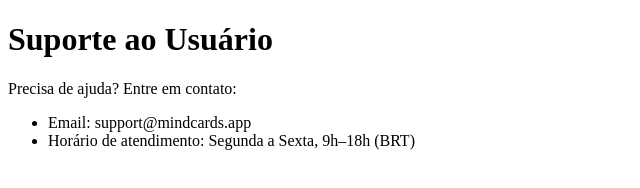
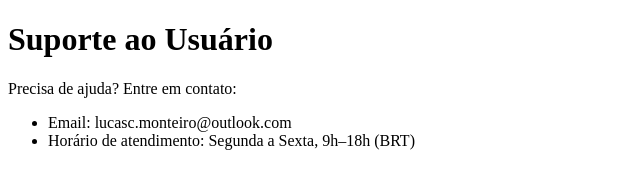
Before and after one commit to lucascoutomonteiro/mindcards-site, a plain HTML site: page support.html in a window 1280 px wide. Shown: the full height of the page, 0-640 px from the left. Drawn offline with Linux system fonts and the light colour scheme.

Commit message:
Update support.html

```diff
--- a/support.html
+++ b/support.html
@@ -8,7 +8,7 @@
   <h1>Suporte ao Usuário</h1>
   <p>Precisa de ajuda? Entre em contato:</p>
   <ul>
-    <li>Email: support@mindcards.app</li>
+    <li>Email: lucasc.monteiro@outlook.com</li>
     <li>Horário de atendimento: Segunda a Sexta, 9h–18h (BRT)</li>
   </ul>
 </body>
```
